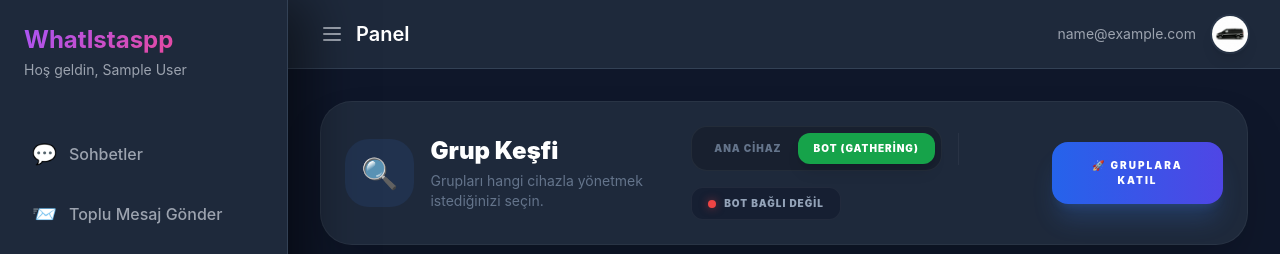
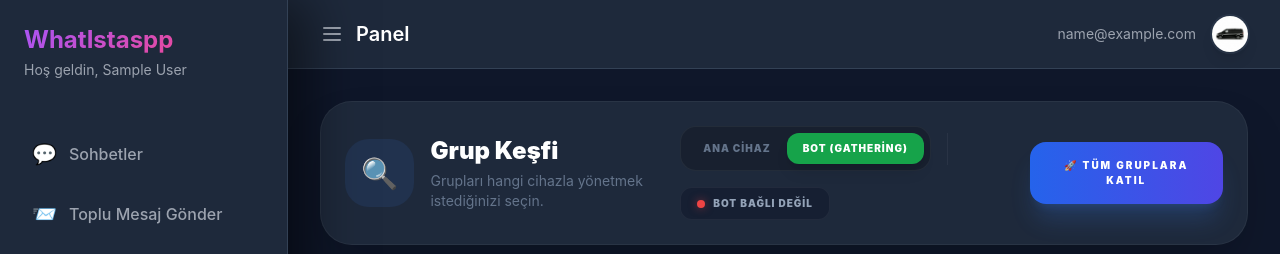
Before and after one commit to hakancinelii/whatistaspp, a Next.js app: page /dashboard/admin/groups in a window 1280 px wide. Shown: the top 254 px of the page. Built offline with nearby package versions, Linux system fonts and the light colour scheme; no server answers; sample sign-in values are in the browser's storage.

Commit message:
fix: improve group discovery UX and api resilience

```diff
--- a/app/api/admin/groups/route.ts
+++ b/app/api/admin/groups/route.ts
@@ -29,7 +29,11 @@
         try {
             const session = await getSession(user.userId, instanceId);
             if (session?.sock?.groupFetchAllParticipating) {
-                participatingGroups = await session.sock.groupFetchAllParticipating();
+                // WhatsApp bazen çok yavaş cevap verebilir, 5 saniye içinde cevap gelmezse boş dön
+                participatingGroups = await Promise.race([
+                    session.sock.groupFetchAllParticipating(),
+                    new Promise((_, reject) => setTimeout(() => reject(new Error('Timeout')), 5000))
+                ]).catch(() => ({}));
             }
         } catch (e) {
             console.warn(`[Group API] Could not fetch participating groups for ${instanceId}:`, e);
--- a/app/dashboard/admin/groups/page.tsx
+++ b/app/dashboard/admin/groups/page.tsx
@@ -15,6 +15,7 @@
     const [groups, setGroups] = useState<DiscoveredGroup[]>([]);
     const [loading, setLoading] = useState(true);
     const [joiningId, setJoiningId] = useState<number | null>(null);
+    const [isJoiningAll, setIsJoiningAll] = useState(false);
     const [instanceId, setInstanceId] = useState<'main' | 'gathering'>('gathering');
     const [instanceStatus, setInstanceStatus] = useState<{ isConnected: boolean; isConnecting: boolean } | null>(null);
 
@@ -71,6 +72,7 @@
             const data = await res.json();
             if (res.ok) {
                 alert("✅ Gruba başarıyla katıldınız!");
+                fetchGroups();
             } else {
                 alert("❌ Hata: " + (data.error || "Katılma başarısız oldu. WhatsApp bağlantınızı kontrol edin."));
             }
@@ -136,9 +138,9 @@
                             alert(`❌ Seçilen cihaz (${instanceId === 'main' ? 'Ana Cihaz' : 'Bot'}) bağlı değil! Önce WhatsApp bağlantısını kurun.`);
                             return;
                         }
-                        if (!confirm(`${instanceId === 'main' ? 'Ana Cihaz' : 'Bot'} cihazı ile tüm gruplara katılmak istediğinize emin misiniz?`)) return;
+                        if (!confirm(`${instanceId === 'main' ? 'Ana Cihaz' : 'Bot'} cihazı ile tüm gruplara katılmak istediğinize emin misiniz?\n\nNot: Bu işlem arka planda çalışacaktır, lütfen bitene kadar bekleyin.`)) return;
 
-                        setLoading(true);
+                        setIsJoiningAll(true);
                         try {
                             const token = localStorage.getItem("token");
                             const res = await fetch("/api/admin/groups/join-all", {
@@ -152,7 +154,7 @@
                             const data = await res.json();
 
                             if (res.ok && data.success) {
-                                alert(`✅ İşlem Tamamlandı!\nBaşarılı: ${data.stats.success}\nBaşarısız: ${data.stats.failed}`);
+                                alert(`✅ İşlem Tamamlandı!\nBaşarılı: ${data.stats.success}\nBaşarısız: ${data.stats.failed}\nZaten Üye: ${data.stats.already_joined}`);
                                 fetchGroups();
                             } else {
                                 alert("❌ Hata: " + (data.error || "Beklenmeyen bir hata oluştu."));
@@ -160,12 +162,20 @@
                         } catch (e: any) {
                             alert("🚨 Bağlantı hatası: " + e.message);
                         } finally {
-                            setLoading(false);
+                            setIsJoiningAll(false);
                         }
                     }}
-                    className="w-full md:w-auto bg-gradient-to-r from-blue-600 to-indigo-600 hover:scale-[1.02] active:scale-95 text-white font-black px-8 py-4 rounded-2xl shadow-xl shadow-blue-500/20 transition-all text-[10px] uppercase tracking-[0.2em] flex items-center justify-center gap-3"
+                    disabled={isJoiningAll}
+                    className={`w-full md:w-auto bg-gradient-to-r from-blue-600 to-indigo-600 active:scale-95 text-white font-black px-8 py-4 rounded-2xl shadow-xl transition-all text-[10px] uppercase tracking-[0.2em] flex items-center justify-center gap-3 ${isJoiningAll ? 'opacity-50 cursor-not-allowed' : 'hover:scale-[1.02] shadow-blue-500/20'}`}
                 >
-                    🚀 GRUPLARA KATIL
+                    {isJoiningAll ? (
+                        <>
+                            <div className="w-4 h-4 border-2 border-white/20 border-t-white rounded-full animate-spin"></div>
+                            İşlem Yapılıyor...
+                        </>
+                    ) : (
+                        <>🚀 TÜM GRUPLARA KATIL</>
+                    )}
                 </button>
             </div>
 
```
